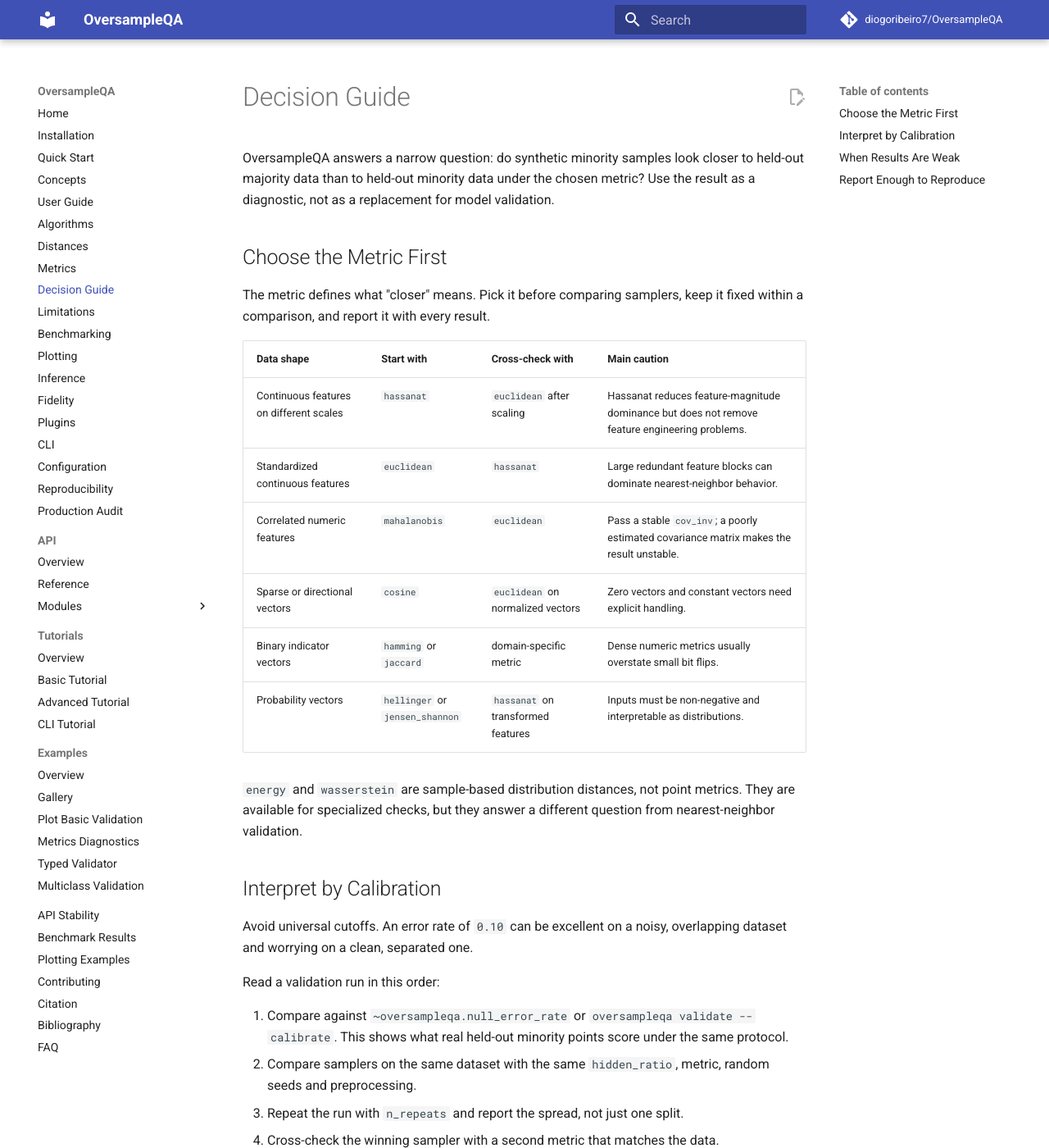
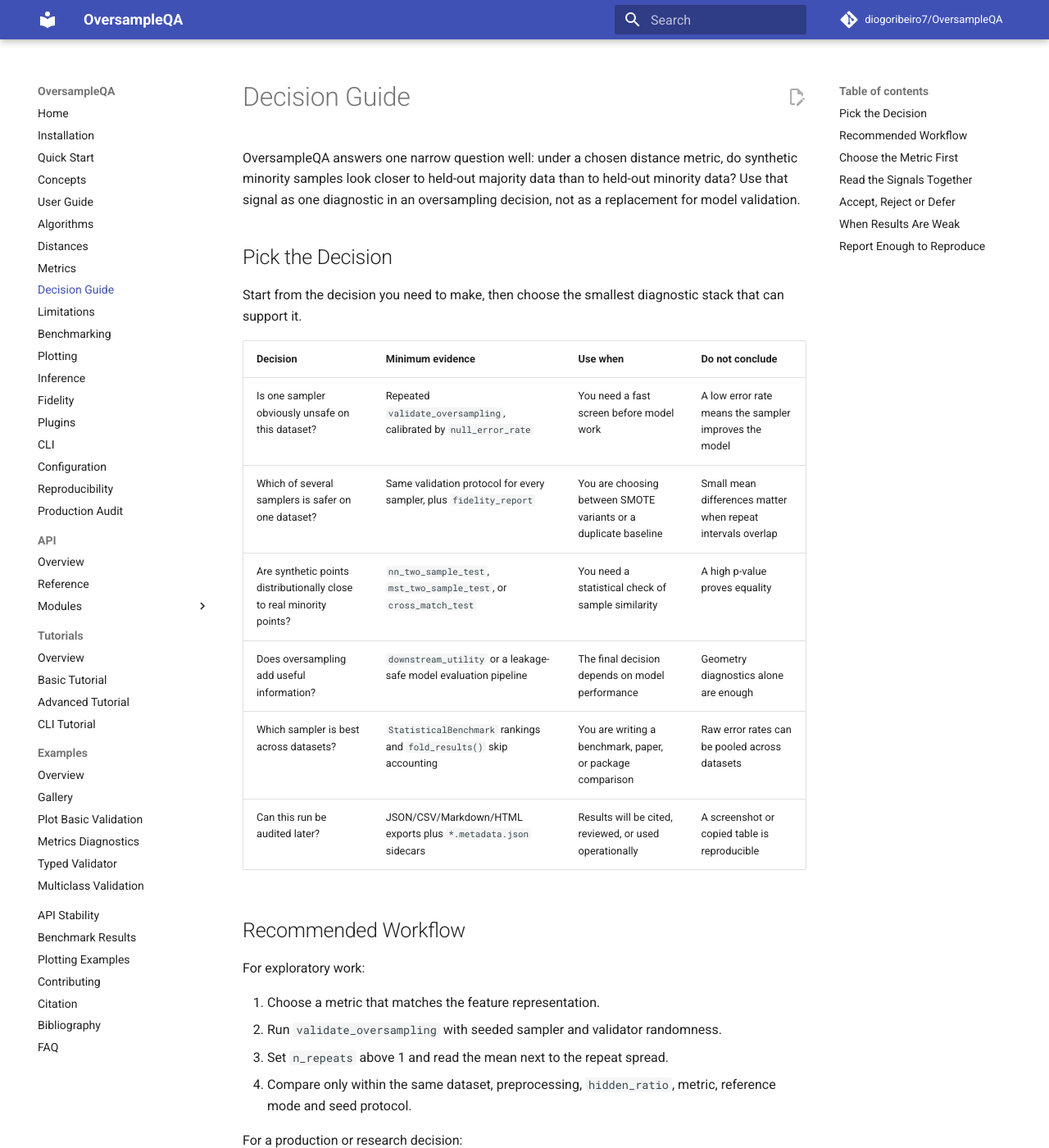
Before and after one commit to DiogoRibeiro7/OversampleQA, an MkDocs documentation site: the page built from docs/decision_guide.md, in a window 1280 px wide and 1400 px high. Shown: the whole window at 82% size. Built offline with MkDocs 1.6.1 and Material for MkDocs 9.7.7, drawn with Linux system fonts in a browser that asks for light colours; comment, search, counter and statistics services are not loaded; some of the changed text lies outside the part shown.

Commit message:
docs: expand oversampling decision guide

```diff
--- a/docs/decision_guide.md
+++ b/docs/decision_guide.md
@@ -1,9 +1,43 @@
 # Decision Guide
 
-OversampleQA answers a narrow question: do synthetic minority samples look
-closer to held-out majority data than to held-out minority data under the chosen
-metric? Use the result as a diagnostic, not as a replacement for model
-validation.
+OversampleQA answers one narrow question well: under a chosen distance metric,
+do synthetic minority samples look closer to held-out majority data than to
+held-out minority data? Use that signal as one diagnostic in an oversampling
+decision, not as a replacement for model validation.
+
+## Pick the Decision
+
+Start from the decision you need to make, then choose the smallest diagnostic
+stack that can support it.
+
+| Decision | Minimum evidence | Use when | Do not conclude |
+|---|---|---|---|
+| Is one sampler obviously unsafe on this dataset? | Repeated `validate_oversampling`, calibrated by `null_error_rate` | You need a fast screen before model work | A low error rate means the sampler improves the model |
+| Which of several samplers is safer on one dataset? | Same validation protocol for every sampler, plus `fidelity_report` | You are choosing between SMOTE variants or a duplicate baseline | Small mean differences matter when repeat intervals overlap |
+| Are synthetic points distributionally close to real minority points? | `nn_two_sample_test`, `mst_two_sample_test`, or `cross_match_test` | You need a statistical check of sample similarity | A high p-value proves equality |
+| Does oversampling add useful information? | `downstream_utility` or a leakage-safe model evaluation pipeline | The final decision depends on model performance | Geometry diagnostics alone are enough |
+| Which sampler is best across datasets? | `StatisticalBenchmark` rankings and `fold_results()` skip accounting | You are writing a benchmark, paper, or package comparison | Raw error rates can be pooled across datasets |
+| Can this run be audited later? | JSON/CSV/Markdown/HTML exports plus `*.metadata.json` sidecars | Results will be cited, reviewed, or used operationally | A screenshot or copied table is reproducible |
+
+## Recommended Workflow
+
+For exploratory work:
+
+1. Choose a metric that matches the feature representation.
+2. Run `validate_oversampling` with seeded sampler and validator randomness.
+3. Set `n_repeats` above 1 and read the mean next to the repeat spread.
+4. Compare only within the same dataset, preprocessing, `hidden_ratio`, metric,
+   reference mode and seed protocol.
+
+For a production or research decision:
+
+1. Add `null_error_rate` or `oversampleqa validate --calibrate` so the observed
+   rate is judged against real held-out minority points.
+2. Run `fidelity_report` for the leading sampler and for any sampler that can
+   duplicate training rows.
+3. Check downstream utility with resampling inside each cross-validation fold.
+4. Export the result tables and keep the adjacent `*.metadata.json` sidecars.
+5. Write a short decision note: accepted, rejected or deferred, with the reason.
 
 ## Choose the Metric First
 
@@ -20,25 +54,39 @@ it fixed within a comparison, and report it with every result.
 | Probability vectors | `hellinger` or `jensen_shannon` | `hassanat` on transformed features | Inputs must be non-negative and interpretable as distributions. |
 
 `energy` and `wasserstein` are sample-based distribution distances, not point
-metrics. They are available for specialized checks, but they answer a different
+metrics. They are useful for specialized checks, but they answer a different
 question from nearest-neighbor validation.
 
-## Interpret by Calibration
+## Read the Signals Together
 
 Avoid universal cutoffs. An error rate of `0.10` can be excellent on a noisy,
 overlapping dataset and worrying on a clean, separated one.
 
-Read a validation run in this order:
+| Signal | Strong reading | Weak or misleading reading |
+|---|---|---|
+| Validation error rate | Lower than alternatives under the same protocol and close to the calibrated null | Read as an absolute pass/fail threshold |
+| Calibrated error rate | Observed rate is near the real-minority null and far from the majority ceiling | Calibration used different metric, split, or `hidden_ratio` |
+| Repeat interval | Winner is separated by more than repeat-to-repeat variation | Intervals overlap heavily or only one split was run |
+| Two-sample p-value | Low p-value flags a detectable distribution shift | High p-value treated as proof of equality, especially in high dimension |
+| Fidelity metrics | Density/coverage are stable across `k`, memorisation is not near zero, boundary violations are low | Precision alone is high, or copying produces a deceptively good error rate |
+| Downstream utility | Leakage-safe CV improves the task metric that matters | Accuracy improves on imbalanced data, or resampling happened before splitting |
+| Benchmark ranking | Mean ranks are computed within comparable dataset/metric/ratio blocks and skips are counted | Raw means are averaged across unrelated datasets |
 
-1. Compare against `~oversampleqa.null_error_rate` or
-   `oversampleqa validate --calibrate`. This shows what real held-out minority
-   points score under the same protocol.
-2. Compare samplers on the same dataset with the same `hidden_ratio`, metric,
-   random seeds and preprocessing.
-3. Repeat the run with `n_repeats` and report the spread, not just one split.
-4. Cross-check the winning sampler with a second metric that matches the data.
-5. Run fidelity diagnostics when copying, low diversity or boundary violations
-   are plausible failure modes.
+## Accept, Reject or Defer
+
+Accept a sampler when the validation rate is close to the calibrated minority
+reference, repeat variability is small enough for the decision, fidelity does
+not show copying or boundary failures, and downstream evaluation improves the
+application metric.
+
+Reject a sampler when it looks majority-like, copies the training minority,
+generates into boundary regions, deletes or reorders originals in an unsupported
+way, or worsens the downstream model.
+
+Defer the decision when evidence conflicts: the winner changes under an equally
+valid metric, repeat intervals overlap, minority hold-outs are too small, most
+folds skip, or high-dimensional diagnostics have too little power to separate
+the candidates.
 
 ## When Results Are Weak
 
@@ -46,13 +94,14 @@ Treat a result as weak evidence when any of these are true:
 
 - The held-out minority count is close to `min_hidden`.
 - Classes overlap heavily or labels are noisy.
-- Most features are redundant, unscaled, high-cardinality categoricals, or
-  mixed numeric/categorical encodings without a domain metric.
-- The sampler duplicates training samples. Use the memorisation ratio from the
-  fidelity report before trusting the error rate.
+- Features are redundant, unscaled, high-cardinality categoricals, or mixed
+  numeric/categorical encodings without a domain metric.
+- The sampler duplicates training samples. Use the memorisation ratio from
+  `fidelity_report` before trusting the error rate.
 - Two samplers differ by less than the repeat-to-repeat spread.
 - A sampler wins under one metric and loses under another equally plausible
   metric.
+- Benchmark `fold_results()` shows skipped folds or unequal method coverage.
 
 ## Report Enough to Reproduce
 
@@ -66,6 +115,13 @@ A result should include:
 - Validator `random_state`, `n_repeats`, and whether
   `reseed_oversampler=True` was used.
 - Null calibration, validation error rate, and repeat interval when available.
+- Two-sample test name, sample counts, p-value and whether parent blocking was
+  used.
 - Fidelity diagnostics for duplicate-producing or boundary-sensitive samplers.
+- Downstream model metric, splitter, scorer and pipeline construction.
+- Benchmark rank, comparable block definition and skip counts when reporting
+  multi-dataset comparisons.
+- Export sidecar path and schema version for archived artifacts.
 
-See [Reproducibility](reproducibility.md) for the full repeatability checklist.
+See [Reproducibility](reproducibility.md) for the full repeatability checklist
+and [Production Audit Workflow](production_audit.md) for a concrete audit trail.
```
Also changed, not shown: ROADMAP.md (+7 -11 lines), docs/index.md (+3 -1 lines), 1 other file.
